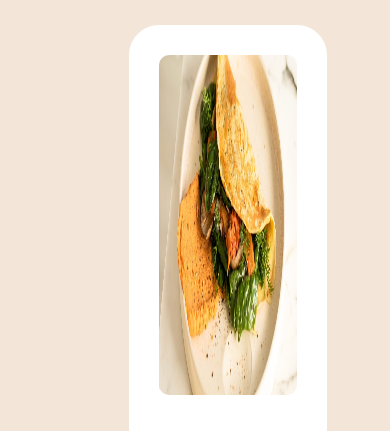
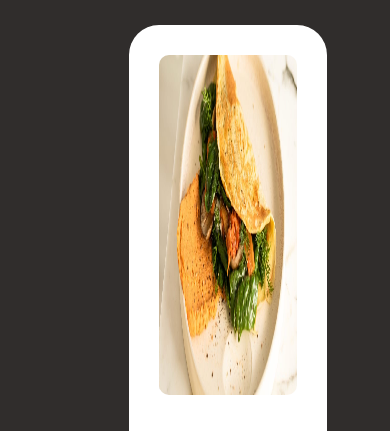
Before and after one commit to Erinayo0000/Recipe-page, a plain HTML site: page recipe-page-main/index.html in a window 390 px wide. Shown: the top 431 px of the page. Drawn offline with Linux system fonts and the light colour scheme; a web font is replaced by a local one.

Commit message:
started writing the media query for mobile view

```diff
--- a/recipe-page-main/style.css
+++ b/recipe-page-main/style.css
@@ -162,3 +162,9 @@ span{
         padding: 12px;
         margin: 10px;
       }
+      @media  screen and (max-width:600px){
+        body{
+           background-color: var(--Dark_Charcoal);
+        }
+
+      }
```
